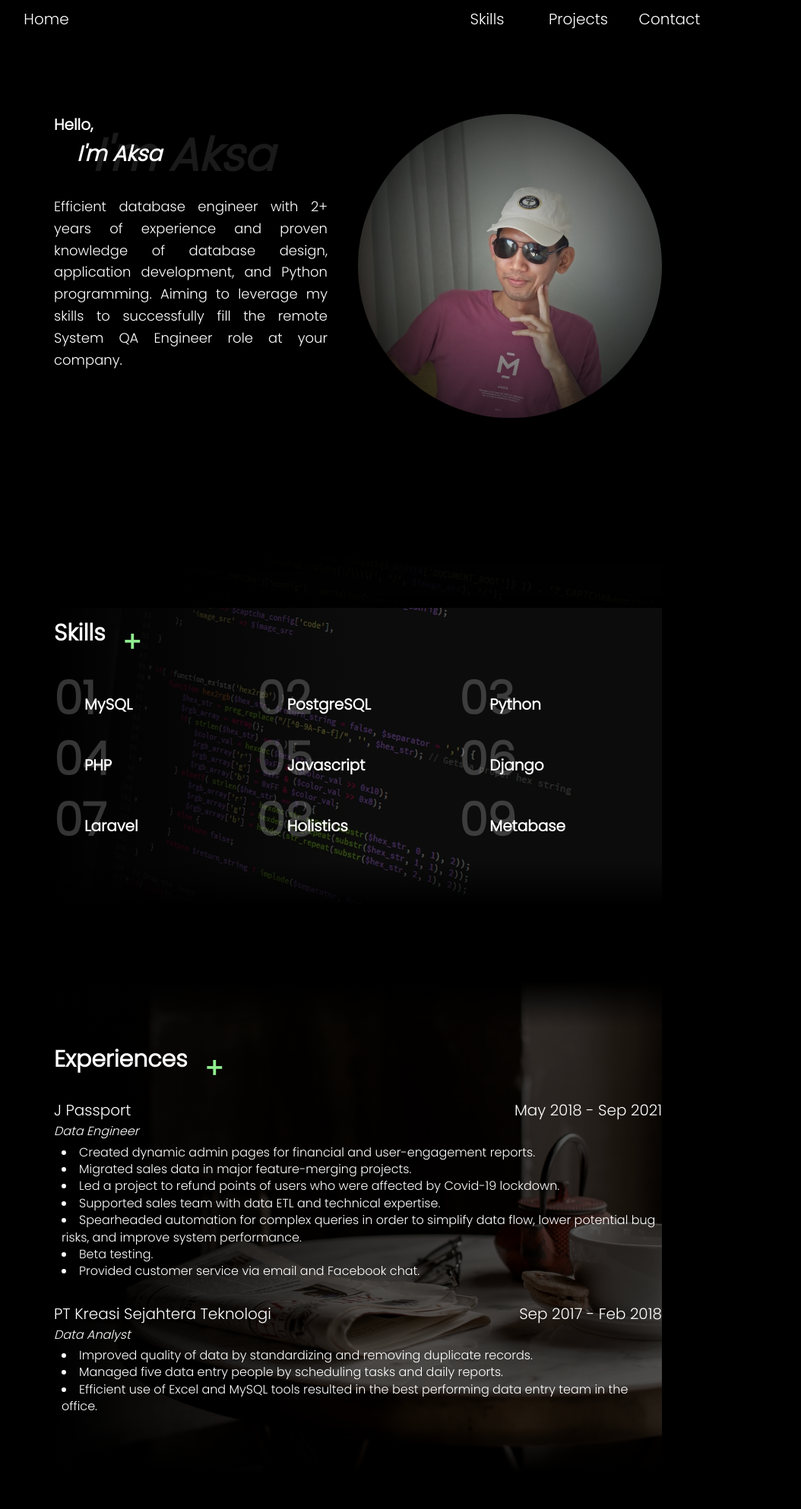
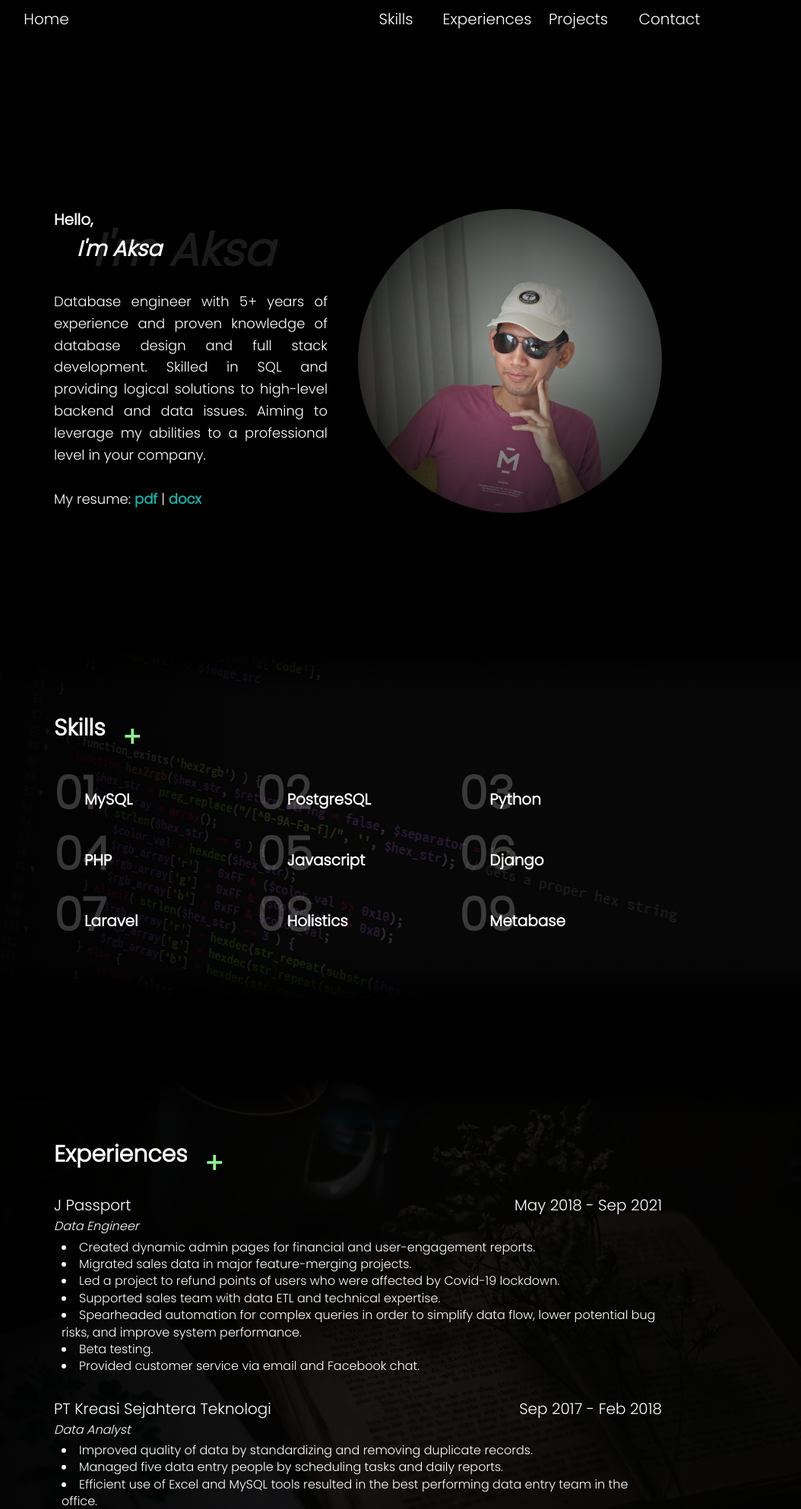
Before and after one commit to Aksa123/instameme, a Django app: page / in a window 1280 px wide. Shown: the top 1986 px of the page at 76% size, without its empty margins (169-1223 px from the left). Run offline with Django 3.2, Linux system fonts and the light colour scheme.

Commit message:
added download resume links, and fixed instameme profile page

```diff
--- a/instagif/static/instagif/base.css
+++ b/instagif/static/instagif/base.css
@@ -474,6 +474,11 @@
 }
 
 @media only screen and (max-width: 400px) {
+    #logo{
+        padding-left: 0;
+        font-size: 22px;
+    }
+
     #small-search-input-popup-button-container{
         width: auto;
     }
--- a/instagif/static/instagif/profile.css
+++ b/instagif/static/instagif/profile.css
@@ -8,7 +8,7 @@
 }
 
 #option-bar-flex{
-    width: 480px;
+    max-width: 480px;
     height: 100%;
     margin-left: auto;
     margin-right: auto;
@@ -127,7 +127,7 @@
 
 
 #profile-form{
-    width: 400px;
+    max-width: 400px;
     /* height: 100%; */
     margin-left: auto;
     margin-right: auto;
--- a/instagif/templates/instagif/base.html
+++ b/instagif/templates/instagif/base.html
@@ -75,11 +75,11 @@
                             </a>
                             {% endif %}
 
-                            <a href="{% url 'instagif:profile' %}" id="account-profile" class="account-dropdown-item-link">
+                            <a href="{% url 'instagif:profile' %}#profile" id="account-profile" class="account-dropdown-item-link">
                                 <img src="{% static 'instagif/account.png' %}" alt="" class="account-dropdown-item-img">
                                 <p class="account-dropdown-item-text">Profile</p>
                             </a>
-                            <a href="{% url 'instagif:profile' %}#saved-images-content" class="account-dropdown-item-link">
+                            <a href="{% url 'instagif:profile' %}#saved-images" class="account-dropdown-item-link">
                                 <img src="{% static 'instagif/unsaved.png' %}" alt="" class="account-dropdown-item-img">
                                 <p class="account-dropdown-item-text">Saved Images</p>
                             </a>
--- a/personal/static/personal/index2.css
+++ b/personal/static/personal/index2.css
@@ -42,12 +42,11 @@
 }
 
 #super-container{
-    max-width: 940px;
+    /* max-width: 940px; */
     margin-left: auto;
     margin-right: auto;
     padding-bottom: 100px;
     background-color: var(--bg-color);
-    /* background-image: url('/static/personal/bg.jpg'); */
     position: relative;
 }
 
@@ -60,15 +59,22 @@
     /* background: linear-gradient(transparent 20%, black ) */
 }
 
-#topbar{
+#topbar-container{
     width: 100%;
     height: 100px;
-    max-width: 940px;
     margin-left: auto;
     margin-right: auto;
     position: fixed;
     z-index: 99;
     background: linear-gradient(black, rgba(0, 0, 0, 0.7), transparent);
+}
+
+#topbar{
+    width: 100%;
+    height: 100%;
+    max-width: 940px;
+    margin-left: auto;
+    margin-right: auto;
 }
 
 #dropdown{
@@ -130,12 +136,9 @@
 }
 
 .main-item{
-    max-width: 800px;
     min-width: 300px;
     padding-top: 125px;
     padding-bottom: 125px;
-    margin-left: auto;
-    margin-right: auto;
     position: relative;
 }
 
@@ -218,6 +221,19 @@
     line-height: 1.6;
 }
 
+#resume{
+    width: 90%;
+    margin-top: 30px;
+    font-size: 18px;
+    text-align: justify;
+    line-height: 1.6;
+}
+
+.resume-link{
+    color: lightseagreen;
+    font-weight: bolder;
+}
+
 .title-plus{
     margin-left: 15px;
     position: relative;
@@ -228,6 +244,9 @@
 }
 
 .main-item-content{
+    max-width: 800px;
+    margin-right: auto;
+    margin-left: auto;
     position: relative;
     z-index: 2;
 }
@@ -241,12 +260,16 @@
     z-index: 1;
 }
 
+.mirror{
+    transform: scaleX(-1);
+}
+
 .bg-img{
     width: 100%;
     height: 100%;
     object-fit: cover;
     object-position: center;
-    opacity: 0.35;
+    opacity: 0.2;
 }
 
 .bg-linear-top{
@@ -397,6 +420,7 @@
     bottom: 0;
     background-color: transparent;
     transition-duration: 500ms;
+    pointer-events: none;
 }
 
 
@@ -528,9 +552,6 @@
     background: linear-gradient(transparent, rgba(0, 0, 0, 0.7), black);
 }
 
-#work-img{
-    transform: scaleX(-1);
-}
 
 .attributions-ul{
     margin-left: 20px;
@@ -566,7 +587,7 @@
 
     #menu-container{
         display: block;
-        bottom: 200px;
+        bottom: 250px;
     }
 
     #dropdown-button{
@@ -611,10 +632,10 @@
         text-align: center;
     }
 
-    #description{
+    #description, #resume{
         margin-right: auto;
         margin-left: auto;
-        font-size: 14px;
+        font-size: 16px;
     }
 
     #title-add-container{
@@ -661,3 +682,9 @@
         width: 300px;
     }
 }
+
+@media only screen and (max-width: 385px) {
+    #photo-container{
+        bottom: 200px;
+    }
+}
--- a/personal/static/personal/index2.js
+++ b/personal/static/personal/index2.js
@@ -4,13 +4,14 @@
 
 function addHoverFunctionToProjectItems(){
     project_items.forEach((project_item) => {
-        project_item.addEventListener("mouseover", () => {
+        let project_item_img = project_item.querySelector(".project-item-img")
+        project_item_img.addEventListener("mouseover", () => {
             let title_container = project_item.querySelector(".project-item-title-container")
             let title = project_item.querySelector(".project-item-title")
             title_container.classList.toggle("project-item-title-container-hover", true)
             title.classList.toggle("project-item-title-hover", true)
         })
-        project_item.addEventListener("mouseout", () => {
+        project_item_img.addEventListener("mouseout", () => {
             let title_container = project_item.querySelector(".project-item-title-container")
             let title = project_item.querySelector(".project-item-title")
             title_container.classList.toggle("project-item-title-container-hover", false)
@@ -44,7 +45,7 @@
             dropdown_button.expand = true
         }
         else{
-            menu_container.style.bottom = "200px"
+            menu_container.style.bottom = "250px"
             dropdown_button.expand = false
         }
 
--- a/personal/templates/personal/index2.html
+++ b/personal/templates/personal/index2.html
@@ -17,6 +17,7 @@
 <body>
     <div id="super-container">
         <div id="super-container-linear-gradient"></div>
+        <div id="topbar-container">
             <div id="topbar">
                 <div id="dropdown">
                     <button id="dropdown-button">Menu</button>
@@ -27,6 +28,9 @@
                         <div id="topbar-item-skills" class="topbar-item">
                             <a href="#skills" class="topbar-item-link">Skills</a>
                         </div>
+                        <div id="topbar-item-experiences" class="topbar-item">
+                            <a href="#experiences" class="topbar-item-link">Experiences</a>
+                        </div>
                         <div id="topbar-item-projects" class="topbar-item">
                             <a href="#projects" class="topbar-item-link">Projects</a>
                         </div>
@@ -36,8 +40,11 @@
                     </div>
                 </div>
             </div>
+        </div>
+
         <div id="main">
-            <div id="about" class="main-item">
+            <div class="main-item">
+                <div id="about" class="main-item-content">
                     <div id="detail">
                         <div id="title" class="title">
                             Hello,
@@ -47,12 +54,16 @@
                                 </div>
                         </div>
                         <div id="description">
-                        Efficient database engineer with 2+ years of experience and proven knowledge of database design, application development, and Python programming. Aiming to leverage my skills to successfully fill the remote System QA Engineer role at your company.
+                            Database engineer with 5+ years of experience and proven knowledge of database design and full stack development. Skilled in SQL and providing logical solutions to high-level backend and data issues. Aiming to leverage my abilities to a professional level in your company.
+                        </div>
+                        <div id="resume">
+                            My resume: <a class="resume-link" href="{% static 'personal/downloadable/Resume_Pratyaksa.pdf' %}" >pdf</a> | <a class="resume-link" href="{% static 'personal//downloadable/Resume_Pratyaksa.docx' %}">docx</a>
                         </div>
                     </div>
                     <div id="photo-container">
                         <img src="{% static 'personal/photo.jpeg' %}" alt="my photo" id="photo">
                         <div id="photo-gradient"></div>
+                    </div>
                 </div>
             </div>
             <div id="skills" class="main-item">
@@ -99,7 +110,7 @@
             <div id="experiences" class="main-item">
                 <div class="bg-container">
                     <div class="bg-linear-top"></div>
-                    <img src="{% static 'personal/work.jpg' %}" alt="mountain image" id="work-img" class="bg-img">
+                    <img src="{% static 'personal/coffee.jpg' %}" alt="mountain image" id="work-img" class="bg-img">
                     <div class="bg-linear-left"></div>
                     <div class="bg-linear-bottom"></div>
                 </div>
@@ -154,7 +165,7 @@
                                     </a>
                                     <div class="project-item-title2">Instameme <button class="show-desc">Detail</button></div>
                                     <div class="project-item-desc project-item-desc-hide">
-                                        Instagram clone.
+                                        A stripped-down Instagram clone. Responsive till 300px.
                                         <br>
                                         Stack used:
                                         <ul>
@@ -173,7 +184,7 @@
                                     </a>
                                     <div class="project-item-title2">None Yet <button class="show-desc">Detail</button></div>
                                     <div class="project-item-desc project-item-desc-hide">
-                                        :)
+                                        This is still a placeholder only.
                                     </div>
                                 </div>
                                 <div class="project-item">
@@ -185,7 +196,7 @@
                                     </a>
                                     <div class="project-item-title2">None Yet <button class="show-desc">Detail</button></div>
                                     <div class="project-item-desc project-item-desc-hide">
-                                        :)
+                                        This is still a placeholder only.
                                     </div>
 
                                 </div>
@@ -197,7 +208,7 @@
             <div id="contact" class="main-item">
                 <div class="bg-container">
                     <div class="bg-linear-top"></div>
-                    <img src="{% static 'personal/telephone.jpg' %}" alt="mountain image" id="work-img" class="bg-img">
+                    <img src="{% static 'personal/telephone.jpg' %}" alt="mountain image" id="work-img" class="bg-img mirror">
                     <div class="bg-linear-left"></div>
                     <div class="bg-linear-bottom"></div>
                 </div>
@@ -222,7 +233,7 @@
             <div id="attributions" class="main-item">
                 <div class="bg-container">
                     <div class="bg-linear-top"></div>
-                    <img src="{% static 'personal/gift2.jpg' %}" alt="mountain image" id="work-img" class="bg-img">
+                    <img src="{% static 'personal/gift1.jpg' %}" alt="mountain image" id="work-img" class="bg-img mirror">
                     <div class="bg-linear-left"></div>
                     <div class="bg-linear-bottom"></div>
                 </div>
@@ -240,9 +251,8 @@
                         <li><a href="https://www.pexels.com/photo/iphone-on-table-1156684/">Photo by Arun Thomas from Pexels</a></li>
                         <li><a href="https://www.pexels.com/photo/black-rotary-telephone-on-white-surface-1416530/">Photo by chepté cormani from Pexels</a></li>
                         <li><a href="https://www.pexels.com/photo/photo-of-two-brown-wrapped-gifts-on-wooden-table-1693650/">Photo by Ylanite Koppens from Pexels</a></li>
-                        <li><a href="https://www.pexels.com/photo/three-assorted-color-boxes-3298036/"></a>
-                            Photo by Lucie Liz from Pexels
-                            </li>
+                        <li><a href="https://www.pexels.com/photo/three-assorted-color-boxes-3298036/"></a>Photo by Lucie Liz from Pexels</li>
+                        <li><a href="https://www.pexels.com/photo/light-bokeh-1006627/">Photo by Rahul Pandit from Pexels</a></li>
                     </ul>
                 </div>
             </div>
--- a/personal/urls.py
+++ b/personal/urls.py
@@ -5,7 +5,7 @@
 
 app_name = "instagif"
 urlpatterns = [
-    path("", views.index, name="index")
+    path("", views.index, name="index"),
 
 
 
--- a/personal/views.py
+++ b/personal/views.py
@@ -1,5 +1,5 @@
 from django.shortcuts import render
-from django.http import HttpResponse, request
+from django.http import HttpResponse, FileResponse, request
 # Create your views here.
 
 def index(request):
```
Also changed, not shown: instagif/static/instagif/profile.js (+13 -2 lines), personal/static/personal/bg2.jpg (added), personal/static/personal/bg3.jpg (added), personal/static/personal/bling.jpg (added), personal/static/personal/bling2.jpg (added), personal/static/personal/coffee.jpg (added), 2 other files. Lines whose indentation alone changed are shown as unchanged.
